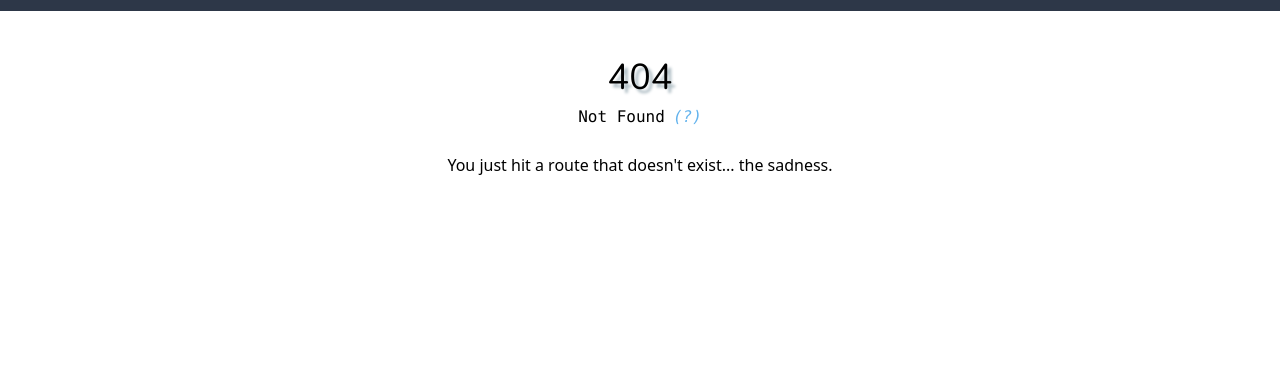
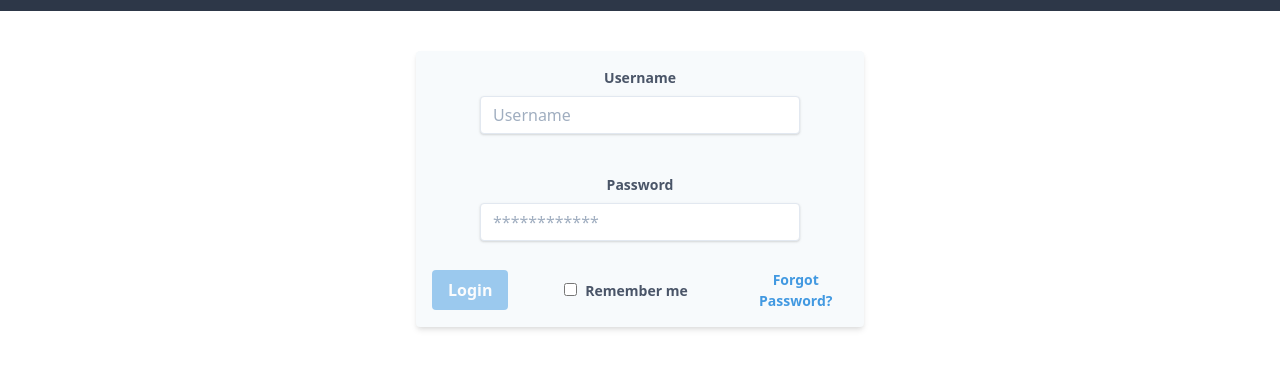
Before and after one commit to MatievisTheKat/matievisthekat.dev, a Gatsby site in the folder web/: page /login in a window 1280 px wide. Before the commit this address had no page. Shown: the part 53-422 px from the top of the page. Built offline with nearby package versions, Linux system fonts and the light colour scheme; Gatsby itself is replaced by a stand-in of ours.

Commit message:
feat: add login

```diff
--- a/web/package.json
+++ b/web/package.json
@@ -25,6 +25,7 @@
   },
   "homepage": "https://github.com/MatievisTheKat/matievisthekat.dev#readme",
   "dependencies": {
+    "axios": "^0.20.0",
     "gatsby": "^2.24.91",
     "gatsby-image": "^2.4.21",
     "gatsby-plugin-manifest": "^2.4.37",
@@ -34,14 +35,17 @@
     "gatsby-plugin-sharp": "^2.6.43",
     "gatsby-source-filesystem": "^2.3.37",
     "gatsby-transformer-sharp": "^2.5.20",
+    "ms": "^2.1.2",
     "postcss": "^8.1.4",
     "prop-types": "^15.7.2",
     "querystring": "^0.2.0",
     "react": "^16.12.0",
     "react-dom": "^16.12.0",
-    "react-helmet": "^6.1.0"
+    "react-helmet": "^6.1.0",
+    "universal-cookie": "^4.0.4"
   },
   "devDependencies": {
+    "@types/ms": "^0.7.31",
     "@types/react-helmet": "^6.1.0",
     "eslint-plugin-react-hooks": "^1.7.0",
     "prettier": "2.1.2",
--- a/web/src/components/layout/Layout.tsx
+++ b/web/src/components/layout/Layout.tsx
@@ -32,7 +32,7 @@ export default class Layout extends React.Component<Props, State> {
           return (
             <>
               <Header title={site.siteMetadata?.title} tab={tab} />
-              <main className="mx-20 my-10">{this.props.children}</main>
+              <main className="lg:mx-16 my-10 text-cente place-content-center">{this.props.children}</main>
             </>
           );
         }}
--- a/web/src/components/layout/header/UserMenu.tsx
+++ b/web/src/components/layout/header/UserMenu.tsx
@@ -1,7 +1,14 @@
+import { Link } from "gatsby";
 import React from "react";
+import Cookies from "universal-cookie";
+
+import { User } from "../../../../types";
+
+const cookies = new Cookies();
 
 interface State {}
 interface Props {
+  user?: User;
   open: boolean;
   setOpen(open?: boolean): void;
 }
@@ -12,6 +19,8 @@ export default class UserMenu extends React.Component<Props, State> {
   }
 
   public render() {
+    const user = cookies.get("user");
+
     return (
       <div className="ml-3 relative">
         <div>
@@ -30,9 +39,7 @@ export default class UserMenu extends React.Component<Props, State> {
             />
           </button>
         </div>
-        <div
-          className={this.props.open ? "origin-top-right absolute right-0 mt-2 w-48 rounded-md shadow-lg" : "hidden"}
-        >
+        <div className={this.props.open ? "origin-top-right absolute right-0 mt-2 w-48 rounded-md shadow-lg" : "hidden"}>
           <div
             className="py-1 rounded-md bg-white shadow-xs"
             role="menu"
@@ -40,27 +47,39 @@ export default class UserMenu extends React.Component<Props, State> {
             aria-labelledby="user-menu"
             aria-expanded={this.props.open}
           >
-            <a
-              href="#"
+            {user ? (
+              <>
+                <Link
+                  to="/me"
                   className="block px-4 py-2 text-sm leading-5 text-gray-700 hover:bg-gray-100 focus:outline-none focus:bg-gray-100 transition duration-150 ease-in-out"
                   role="menuitem"
                 >
                   Your Profile
-            </a>
-            <a
-              href="#"
+                </Link>
+                <Link
+                  to="#"
                   className="block px-4 py-2 text-sm leading-5 text-gray-700 hover:bg-gray-100 focus:outline-none focus:bg-gray-100 transition duration-150 ease-in-out"
                   role="menuitem"
                 >
                   Settings
-            </a>
-            <a
-              href="#"
+                </Link>
+                <Link
+                  to="#"
                   className="block px-4 py-2 text-sm leading-5 text-gray-700 hover:bg-gray-100 focus:outline-none focus:bg-gray-100 transition duration-150 ease-in-out"
                   role="menuitem"
                 >
                   Sign out
-            </a>
+                </Link>
+              </>
+            ) : (
+              <Link
+                to={`/login?continueTo=${window.location.pathname}`}
+                className="block px-4 py-2 text-sm leading-5 text-gray-700 hover:bg-gray-100 focus:outline-none focus:bg-gray-100 transition duration-150 ease-in-out"
+                role="menuitem"
+              >
+                Login
+              </Link>
+            )}
           </div>
         </div>
       </div>
--- /dev/null
+++ b/web/src/pages/login.tsx
@@ -0,0 +1,207 @@
+import Axios from "axios";
+import { Link } from "gatsby";
+import ms from "ms";
+import React, { ChangeEvent, FormEvent } from "react";
+import Cookies from "universal-cookie";
+import qs from "querystring";
+
+import Box from "../components/Box";
+import Layout from "../components/layout/Layout";
+import SEO from "../components/layout/SEO";
+
+const cookies = new Cookies();
+
+interface State {
+  passwordValid?: boolean;
+  passwordErr?: string;
+  password: string;
+
+  usernameValid?: boolean;
+  usernameErr?: string;
+  username: string;
+
+  loginErr?: string;
+
+  rememberMe?: boolean;
+}
+interface Props {}
+
+export default class Login extends React.Component<Props, State> {
+  constructor(props: Props | Readonly<Props>) {
+    super(props);
+
+    this.state = {
+      passwordErr: "",
+      password: "",
+
+      usernameErr: "",
+      username: "",
+    };
+  }
+
+  private handlePwdChange(e: ChangeEvent<HTMLInputElement>) {
+    e.preventDefault();
+
+    const password = e.target.value;
+    let passwordErr = undefined;
+
+    if (!password) passwordErr = "Please provide a password.";
+    else if (password.length < 6) passwordErr = "Password must be more than 6 characters.";
+
+    this.setState({
+      password,
+      passwordErr,
+      passwordValid: passwordErr ? false : true,
+    });
+  }
+
+  private handleUsernameChange(e: ChangeEvent<HTMLInputElement>) {
+    e.preventDefault();
+
+    const username = e.target.value;
+    let usernameErr = undefined;
+
+    if (!username) usernameErr = "Please provide a username.";
+    else if (username.length < 4) usernameErr = "Username must be more than 4 characters.";
+    else if (username.length > 18) usernameErr = "Username must be less than 16 characters.";
+    else if (!/^[A-Za-z0-9_-]*$/.test(username)) usernameErr = "Username may only contain letters, numbers, underscores and dashes.";
+
+    this.setState({
+      username,
+      usernameErr,
+      usernameValid: usernameErr ? false : true,
+    });
+  }
+
+  private handleSubmit(e: FormEvent<HTMLFormElement>) {
+    e.preventDefault();
+
+    if (!this.state.usernameValid || !this.state.passwordValid) return;
+
+    Axios.post("http://localhost:3000/users/login", {
+      username: this.state.username,
+      password: this.state.password,
+    })
+      .then((res) => {
+        const data = res.data.data;
+
+        if (this.state.rememberMe) {
+          cookies.set("jwt", data.token, {
+            maxAge: ms(data.expires as string) / 1000,
+          });
+        }
+
+        Axios.get("http://localhost:3000/users/me", {
+          headers: {
+            Authorization: `Bearer ${data.token}`,
+          },
+        })
+          .then((res) => {
+            cookies.set("user", res.data.data);
+
+            const { continueTo } = qs.parse(window.location.href, "?") as Record<string, string>;
+
+            window.location.href = continueTo || "/me";
+          })
+          .catch((err) => {
+            this.setState({
+              loginErr: err.response.data.error,
+            });
+          });
+      })
+      .catch((err) => {
+        this.setState({
+          loginErr: err.response.data.error,
+        });
+      });
+  }
+
+  private handleRememberChange(e: ChangeEvent<HTMLInputElement>) {
+    this.setState({
+      rememberMe: e.target.checked,
+    });
+  }
+
+  public componentDidMount() {
+    const jwt = cookies.get("jwt");
+    if (jwt) {
+      Axios.get("http://localhost:3000/users/me", {
+        headers: {
+          Authorization: `Bearer ${jwt}`,
+        },
+      })
+        .then((res) => {
+          cookies.set("user", res.data);
+
+          window.location.href = "/me";
+        })
+        .catch(() => {});
+    }
+  }
+
+  public render() {
+    return (
+      <Layout>
+        <SEO title="Login" />
+        <Box>
+          <form className="text-center" onSubmit={this.handleSubmit.bind(this)}>
+            <div className="mb-8">
+              <label className="block text-gray-700 text-sm font-bold mb-2" htmlFor="username">
+                Username
+              </label>
+              <input
+                className="shadow appearance-none border rounded w-full max-w-xs py-2 px-3 text-gray-700 mb-2 leading-tight focus:outline-none focus:shadow-outline"
+                id="username"
+                type="text"
+                name="username"
+                placeholder="Username"
+                value={this.state.username}
+                onChange={this.handleUsernameChange.bind(this)}
+              />
+              {this.state.usernameValid === false ? <p className="text-red-500 text-xs italic">{this.state.usernameErr}</p> : null}
+            </div>
+            <div className="mb-5">
+              <label className="block text-gray-700 text-sm font-bold mb-2" htmlFor="password">
+                Password
+              </label>
+              <input
+                className="shadow appearance-none border rounded w-full max-w-xs py-2 px-3 text-gray-700 mb-2 leading-tight focus:outline-none focus:shadow-outline"
+                id="password"
+                type="password"
+                name="password"
+                placeholder="************"
+                value={this.state.password}
+                onChange={this.handlePwdChange.bind(this)}
+              />
+              {this.state.passwordValid === false ? <p className="text-red-500 text-xs italic">{this.state.passwordErr}</p> : null}
+            </div>
+
+            {this.state.loginErr ? <p className="text-red-500 text-xs italic mb-4">{this.state.loginErr}</p> : null}
+
+            <div className="flex items-center justify-between">
+              <button
+                className={`bg-blue-500 text-white font-bold py-2 px-4 rounded ${
+                  this.state.passwordValid && this.state.usernameValid
+                    ? "focus:outline-none focus:shadow-outline hover:bg-blue-700"
+                    : "opacity-50 cursor-not-allowed"
+                }`}
+                type="submit"
+              >
+                Login
+              </button>
+
+              <label className="md:w-2/3 block text-gray-700 font-bold">
+                <input className="mr-2 leading-tight" type="checkbox" onChange={this.handleRememberChange.bind(this)} />
+                <span className="text-sm">Remember me</span>
+              </label>
+
+              <Link className="inline-block align-baseline font-bold text-sm text-blue-500 hover:text-blue-800" to="#">
+                Forgot Password?
+              </Link>
+            </div>
+          </form>
+        </Box>
+      </Layout>
+    );
+  }
+}
--- /dev/null
+++ b/web/src/pages/me.tsx
@@ -0,0 +1,34 @@
+import React from "react";
+import Cookies from "universal-cookie";
+
+import Box from "../components/Box";
+import Layout from "../components/layout/Layout";
+import SEO from "../components/layout/SEO";
+
+const cookies = new Cookies();
+
+interface State {}
+interface Props {}
+
+export default class Me extends React.Component<Props, State> {
+  constructor(props: Props | Readonly<Props>) {
+    super(props);
+  }
+
+  public render() {
+    const user = cookies.get("user");
+
+    if (!user) {
+      window.location.href = "/login?continueTo=/me"
+    }
+
+    return (
+      <Layout>
+        <SEO title="Profile" />
+        <Box>
+          <h1 className="font-bold text-gray-500">{user.username}</h1>
+        </Box>
+      </Layout>
+    );
+  }
+}
```
Also changed, not shown: web/src/components/layout/header/Header.tsx (+3 -4 lines), web/types.ts (+8 -0 lines). Lines whose indentation alone changed are shown as unchanged.
